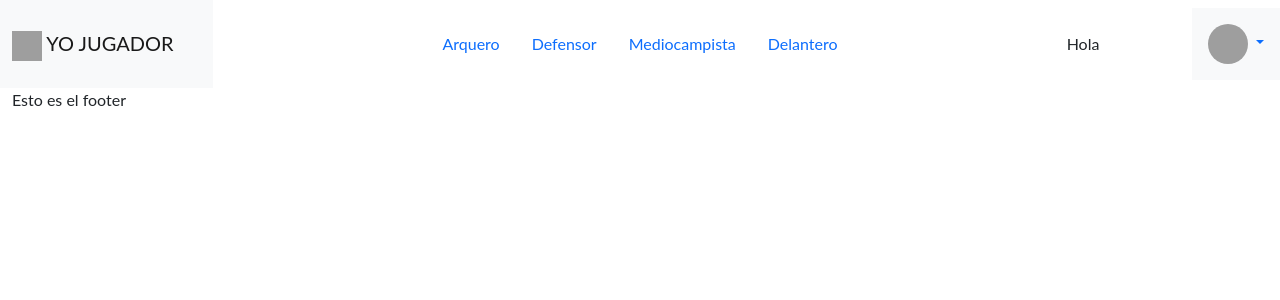
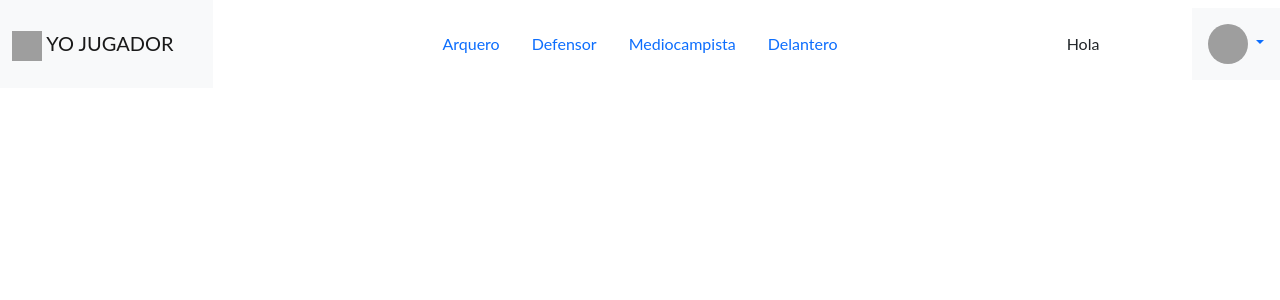
Before and after one commit to JoacoDarquier/EntregaFinal-DarquierJoaquin, a Django app: page /yo-jugador/ in a window 1280 px wide. Shown: the top 300 px of the page. Run offline with Django 4.2, Linux system fonts and the light colour scheme; a user stored in the database is signed in; some libraries are stand-ins or nearby versions; grey boxes are pictures that could not be loaded.

```diff
--- a/proyecto/app/templates/index.html
+++ b/proyecto/app/templates/index.html
@@ -114,9 +114,6 @@
         {% endif %}
         {% block cambioDeVista %}
         {% endblock %}
-        <footer class="container-fluid">
-            <p>Esto es el footer</p>
-        </footer>
         <script src="https://cdn.jsdelivr.net/npm/bootstrap@5.3.2/dist/js/bootstrap.bundle.min.js" integrity="sha384-C6RzsynM9kWDrMNeT87bh95OGNyZPhcTNXj1NW7RuBCsyN/o0jlpcV8Qyq46cDfL" crossorigin="anonymous"></script>
         <script src="{% static 'js/scripts.js' %}"></script>
     </body>
```
Also changed, not shown: README.md, proyecto/db.sqlite3.
